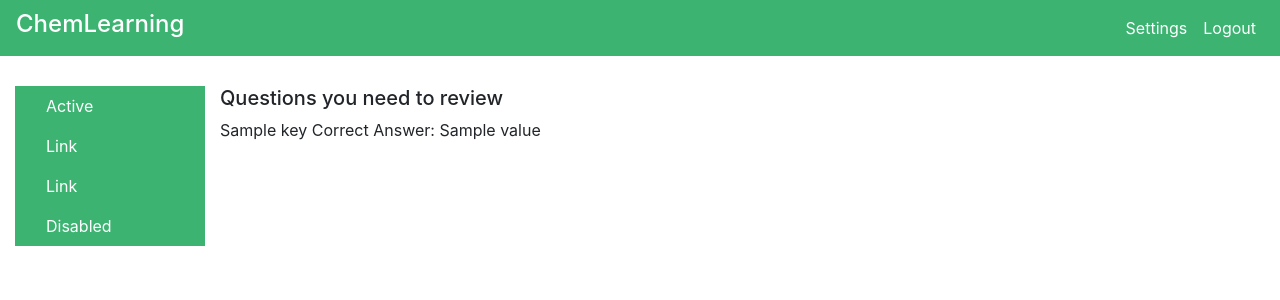
After one commit to fquinn03/chem_learning, a Django app: template exams/templates/exams/review.html in a window 1280 px wide. The commit adds this page. Shown: the top 300 px of the page. Run offline with Django 3.2, Linux system fonts and the light colour scheme; the template is opened without the code that fills it: most values are stand-ins (such as "Sample title", 1, 10 or a date in 2020); some libraries are stand-ins or nearby versions.

Commit message:
added basic exam review

```diff
--- a/exams/templates/exams/finish_test.html
+++ b/exams/templates/exams/finish_test.html
@@ -2,7 +2,7 @@
 
 {% block content %}
 
-<h3>You have submitted your answers to {{exam.title}}<br><br/></h3>
+<h5>You have submitted your answers to {{exam.title}}<br><br/></h5>
 
 <a type="button" class="btn btn-square btn-warning btn-lg" href ="{% url 'show_result' exam_id=exam.id %}">Show Result</a><br></br>
 
--- /dev/null
+++ b/exams/templates/exams/review.html
@@ -0,0 +1,10 @@
+{% extends 'teachers/base.html' %}
+
+{% block content %}
+<h5>Questions you need to review</h5>
+
+{% for key, value in corrections.items %}
+
+{{key}}&nbsp;Correct Answer:&nbsp;{{value}}<br></br>
+{% endfor %}
+{% endblock %}
--- a/exams/templates/exams/show_result.html
+++ b/exams/templates/exams/show_result.html
@@ -4,4 +4,6 @@
 
 <h5>You scored: {{percentage_result}}% on {{exam.title}}<br><br/></h5>
 
+<a type="button" class="btn btn-square btn-warning btn-lg" href ="{% url 'review' exam_id=exam.id %}">Review Exam</a><br></br>
+
 {% endblock %}
--- a/lessons/templates/lessons/view_lesson.html
+++ b/lessons/templates/lessons/view_lesson.html
@@ -1,7 +1,7 @@
 {% extends 'teachers/base.html' %}
 
 {% block content %}
-<h1>Lesson Title: {{lesson.title}}</h1>
+<h5>Lesson Title: {{lesson.title}}</h5>
 <div class="powerpoint">
     {{lesson.link|safe}}
 </div>
--- a/mysite/urls.py
+++ b/mysite/urls.py
@@ -15,7 +15,7 @@ Including another URLconf
 """
 from django.contrib import admin
 from django.urls import path
-from exams.views import dotest, show_result
+from exams.views import dotest, show_result, review
 from lessons.views import complete_lesson
 from teachers.views import class_list
 from users.views import show_students, welcome
@@ -29,5 +29,6 @@ urlpatterns = [
     path('not_teacher', class_list),
     path('finish_test', dotest),
     path('show_result/<exam_id>', show_result, name = 'show_result'),
+    path('review/<exam_id>', review, name='review'),
     path('', welcome),
 ]
--- a/teachers/templates/teachers/base.html
+++ b/teachers/templates/teachers/base.html
@@ -19,6 +19,9 @@
     <span class="navbar-toggler-icon"></span>
   </button>
   <div class="collapse navbar-collapse" id="collapsibleNavbar" >
+    <ul class="navbar-nav mr-auto">
+      <h4 class="nav-item" style = "color:white; float: left">ChemLearning</h4>
+    </ul>
     <ul class="navbar-nav ml-auto">
       <li class="nav-item">
         <a class="nav-link" style = "color:white" href="#">Settings</a>
```
Also changed, not shown: exams/views.py (+11 -1 lines).
